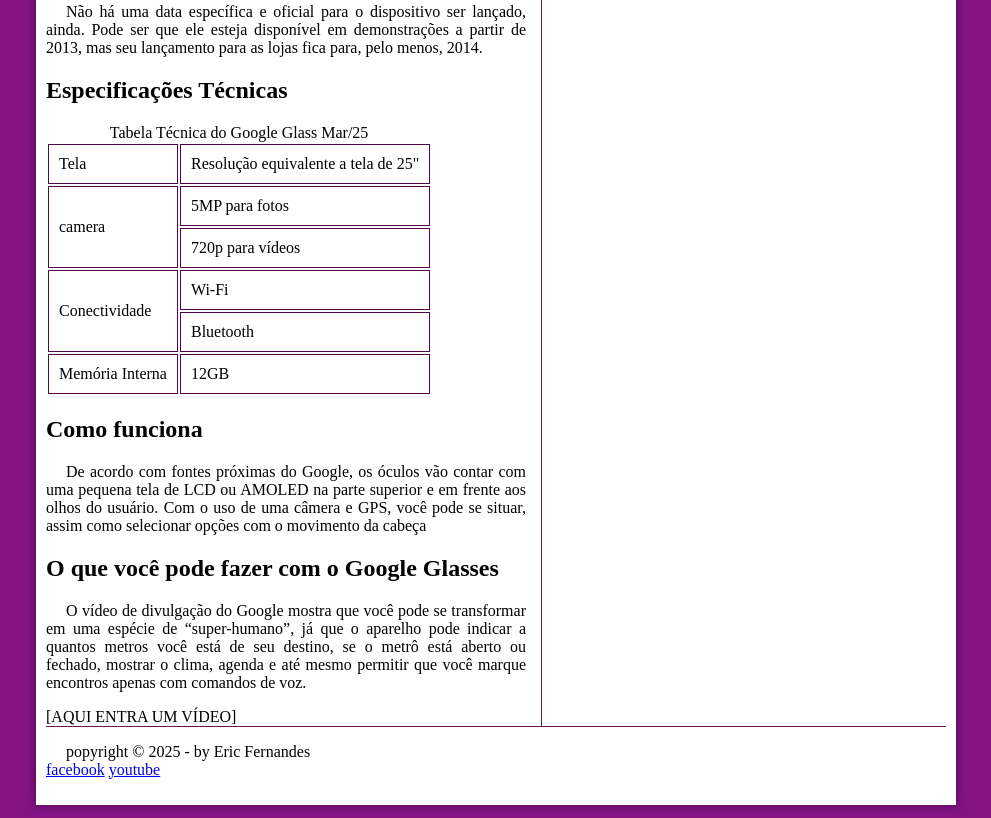
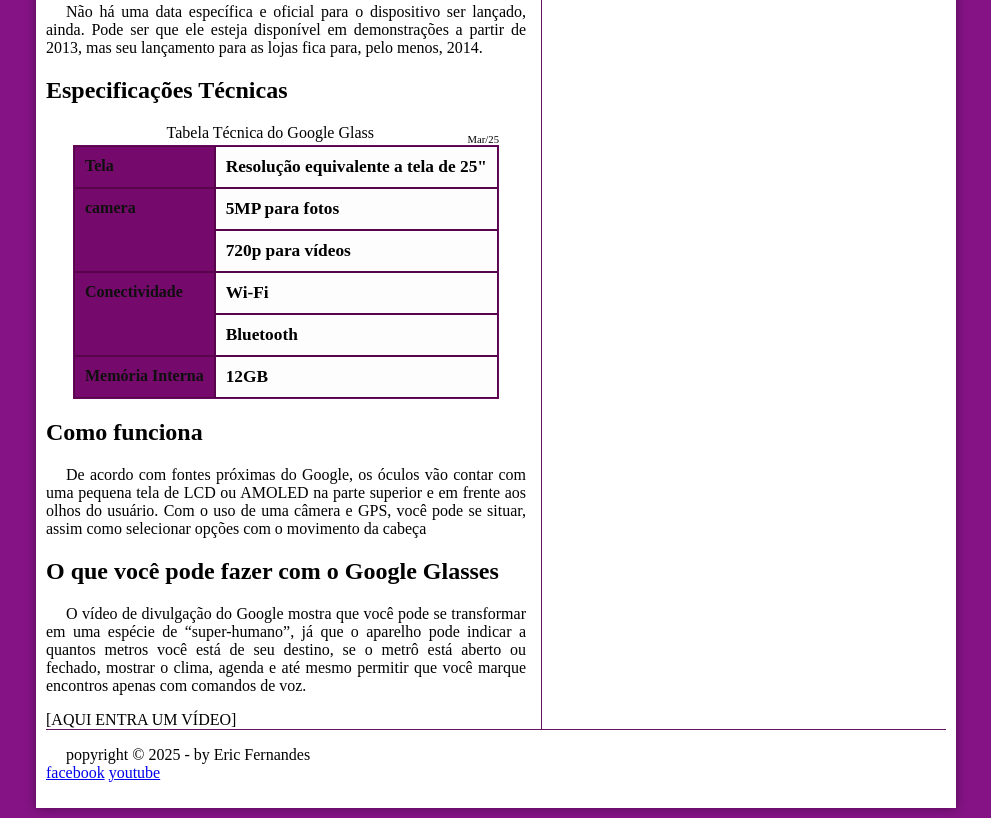
Before and after one commit to giovannavitoriarossi18/projeto-glass, a plain HTML site: page index.html in a window 1280 px wide. Shown: the part 897-1715 px from the top of the page, without its empty margins (144-1135 px from the left). Drawn offline with Linux system fonts and the light colour scheme.

Commit message:
Update estilo.css

```diff
--- a/_css/estilo.css
+++ b/_css/estilo.css
@@ -136,7 +136,7 @@ footer#rodape{
 
 }
 /*formatacao de tabela*/
-table#laspecs{
+table#tabelaspecs{
    border: 1px solid #650b5c;
    border-spacing: 0px;
    margin-left: auto;
@@ -148,5 +148,25 @@ table#tabelaspecs td{
    border: 1px solid #58044c;
    padding: 10px;
 
+}
+table#tabelaspecs td.ce{
+   color: hsl(0, 3%, 6%);
+   background-color: hsl(305, 84%, 25%);
+   vertical-align: top;
+   font-weight: bold;
 
 }
+table#tabelaspecs td.cd{
+   background-color: rgb(253, 253, 253);
+   font-size: 13pt;
+   font-weight: bold;
+
+
+}
+table#tabelaspecs caption span{
+    display: block;
+    float: right;
+    color: #000;
+    font-size: 8pt;
+    margin-top: 10px;
+}
```
